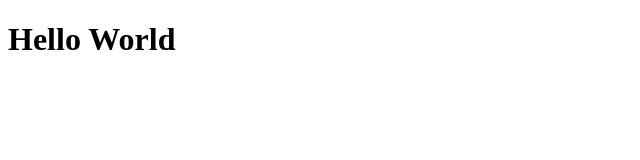
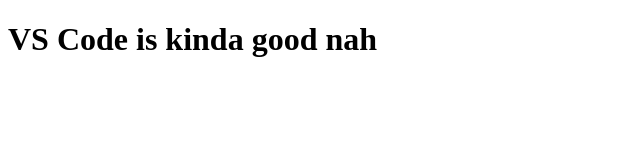
Before and after one commit to AkshDZN/git_test, a plain HTML site: page index.html in a window 1280 px wide. Shown: the whole page, without its empty margins (0-640 px from the left). Drawn offline with Linux system fonts and the light colour scheme.

Commit message:
Vs code is great

```diff
--- a/index.html
+++ b/index.html
@@ -1,11 +1,11 @@
 <!DOCTYPE html>
 <html lang="en">
-    <head>
-        <meta charset="UTF-8">
-        <title>MyTestPage</title>
-    </head>
-
-    <body>
-        <h1>Hello World</h1>
-    </body>
+<head>
+    <meta charset="UTF-8">
+    <meta name="viewport" content="width=device-width, initial-scale=1.0">
+    <title>Document</title>
+</head>
+<body>
+    <h1>VS Code is kinda good nah</h1>
+</body>
 </html>
```
